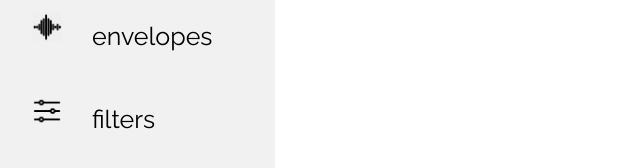
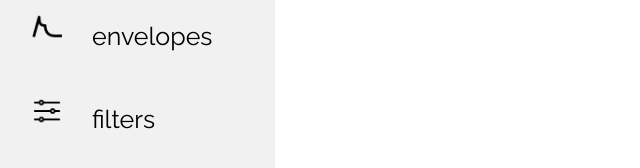
Before and after one commit to UW-CSE442-WI20/FP-music-synthesis, a website built with Parcel: page src/index.html in a window 1280 px wide. Shown: the part 390-558 px from the top of the page, 0-640 px from the left. Built offline with nearby package versions, Linux system fonts and the light colour scheme; files whose address does not match are found by name.

Commit message:
Add envelope icon

```diff
--- a/src/index.html
+++ b/src/index.html
@@ -44,7 +44,7 @@
     <a class="tablink" id="sound-waves"><img src="images/soundwave.png" width="30px" height="30px"><span class="icon-text">sound waves</span></a><br>
     <a class="tablink" id="pitch"><img src="images/tuningfork.png" width="30px" height="30px"><span class="icon-text">pitch</span></a><br>
     <a class="tablink" id="oscillators"><img src="images/squarewave.png" width="30px" height="30px"><span class="icon-text">oscillators</span></a><br>
-    <a class="tablink" id="envelopes"><img src="images/music.png" width="30px" height="30px"><span class="icon-text">envelopes</span></a><br>
+    <a class="tablink" id="envelopes"><img src="images/envelope.png" width="30px" height="30px"><span class="icon-text">envelopes</span></a><br>
     <a class="tablink" id="filters"><img src="images/filter.png" width="30px" height="30px"><span class="icon-text">filters</span></a><br>
     <a class="tablink" id="final"><img src="images/piano.png" width="30px" height="30px"><span class="icon-text">synth</span></a>
   </div>
```
Also changed, not shown: src/images/envelope.png (added).
